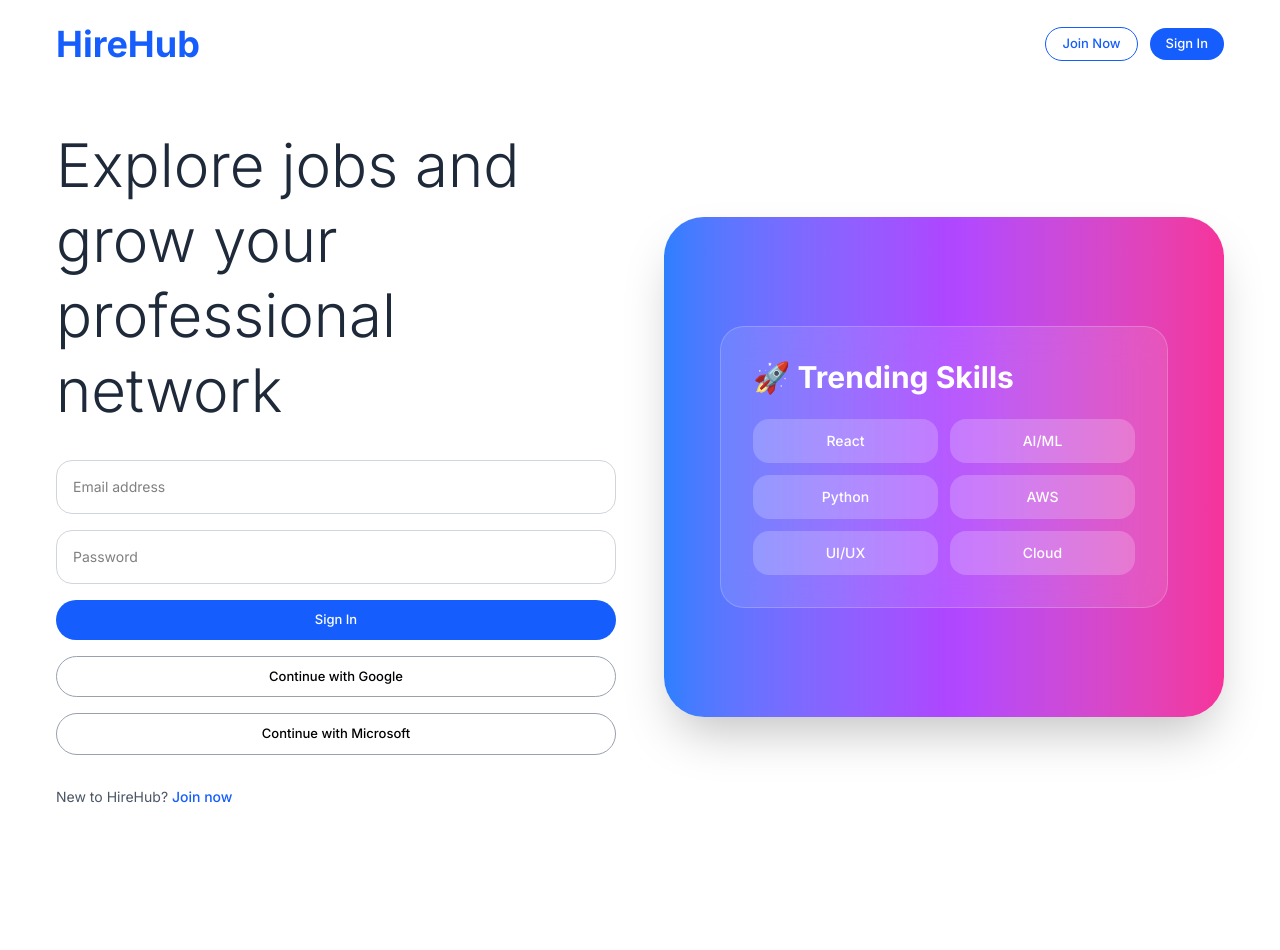
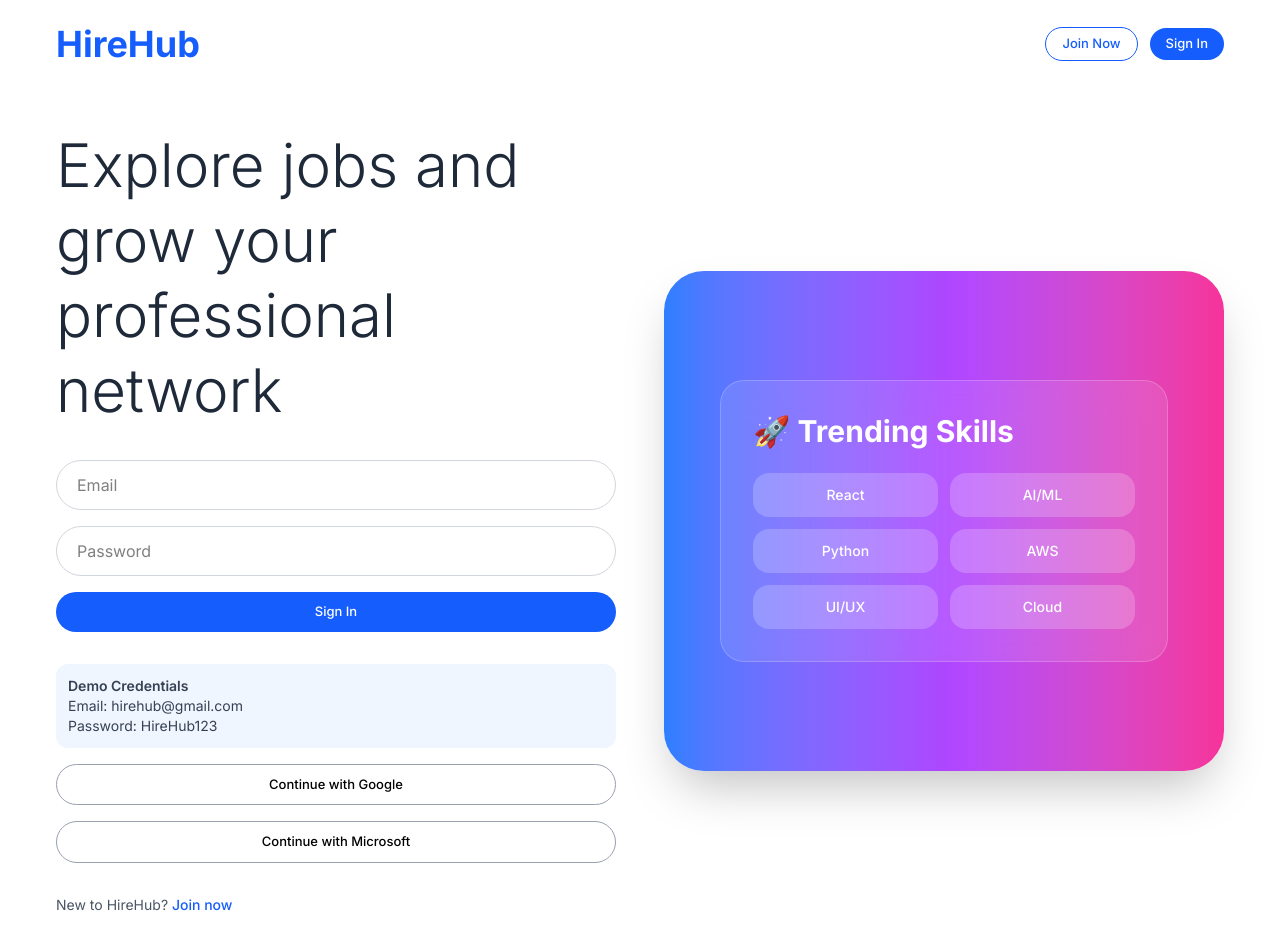
Before and after one commit to SumanthSimhadri/hirehub-job-portal, a React (Vite) app: page / in a window 1280 px wide. Shown: the top 950 px of the page. Before the commit the page ends 847 px from the top, so only its background shows below. Built offline with nearby package versions, Linux system fonts and the light colour scheme.

Commit message:
Updated dashboard, navbar dropdown, filters and UI improvements

```diff
--- a/src/App.jsx
+++ b/src/App.jsx
@@ -1,4 +1,4 @@
-import { BrowserRouter, Routes, Route, useLocation } from "react-router-dom";
+import { BrowserRouter, Routes, Route, useLocation, Navigate } from "react-router-dom";
 
 import { useState } from "react";
 
@@ -18,6 +18,7 @@ import Resume from "./pages/Resume";
 function AppContent() {
 
   const [activeSection, setActiveSection] = useState("home");
+  const [isLoggedIn, setIsLoggedIn] = useState(false);
 
   const location = useLocation();
 
@@ -35,8 +36,13 @@ function AppContent() {
         {/* Login Page */}
        <Route
   path="/"
-          element={<Login />}
+  element={
+    <Login
+      setIsLoggedIn={setIsLoggedIn}
     />
+  }
+/>
+
            <Route
             path="/register"
              element={<Register />}
@@ -45,13 +51,16 @@ function AppContent() {
         <Route
   path="/home"
   element={
+    isLoggedIn ? (
       <Home
   activeSection={activeSection}
   setActiveSection={setActiveSection}
 />
+    ) : (
+      <Navigate to="/" />
+    )
   }
 />
-
         {/* Dashboard */}
         <Route
           path="/dashboard"
--- a/src/pages/Login.jsx
+++ b/src/pages/Login.jsx
@@ -1,15 +1,30 @@
+import { useState } from "react";
 import { useNavigate, Link } from "react-router-dom";
 
-function Login() {
+function Login({ setIsLoggedIn }) {
 
   const navigate = useNavigate();
 
+  const [email, setEmail] = useState("");
+  const [password, setPassword] = useState("");
+
   const handleLogin = () => {
 
+  if (
+    email === "hirehub@gmail.com" &&
+    password === "HireHub123"
+  ) {
+
+    setIsLoggedIn(true);
     navigate("/home");
 
+  } else {
+
+    alert("Invalid Email or Password");
+
+  }
+
 };
-
   return (
     <div className="min-h-screen bg-white flex flex-col">
 
@@ -71,15 +86,19 @@ function Login() {
             {/* Email */}
            <input
   type="email"
-              placeholder="Email address"
-              className="w-full border border-gray-300 p-4 rounded-2xl text-sm focus:outline-none focus:ring-2 focus:ring-blue-500"
+  value={email}
+  onChange={(e) => setEmail(e.target.value)}
+  placeholder="Email"
+  className="w-full border border-gray-300 rounded-full px-5 py-3 focus:outline-none focus:ring-2 focus:ring-blue-500"
 />
 
              {/* Password */}
             <input
   type="password"
+  value={password}
+  onChange={(e) => setPassword(e.target.value)}
   placeholder="Password"
-              className="w-full border border-gray-300 p-4 rounded-2xl text-sm focus:outline-none focus:ring-2 focus:ring-blue-500"
+  className="w-full border border-gray-300 rounded-full px-5 py-3 focus:outline-none focus:ring-2 focus:ring-blue-500"
 />
 
             {/* Login Button */}
@@ -91,7 +110,17 @@ function Login() {
               Sign In
 
             </button>
+<div className="mt-4 p-3 bg-blue-50 rounded-xl text-sm text-gray-700">
 
+  <p className="font-semibold">
+    Demo Credentials
+  </p>
+
+  <p>Email: hirehub@gmail.com</p>
+
+  <p>Password: HireHub123</p>
+
+</div>
             {/* Google Button */}
             <button
               type="button"
```
Lines whose indentation alone changed are shown as unchanged.
